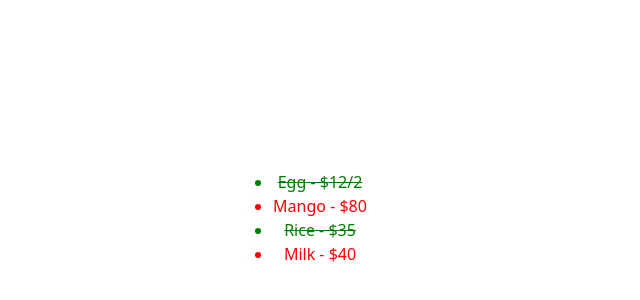
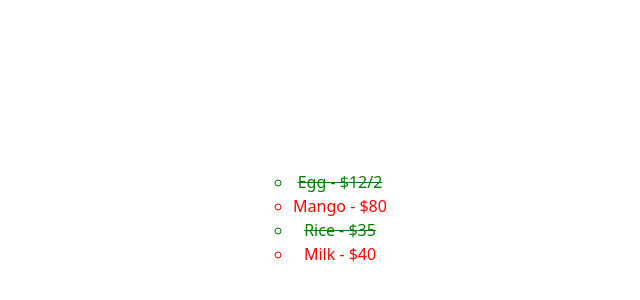
Before and after one commit to Pratik-Kharadhara/react-learning, a React (Vite) app: page / in a window 1280 px wide. Shown: the part 182-482 px from the top of the page, without its empty margins (340-980 px from the left). Built offline with nearby package versions, Linux system fonts and the light colour scheme.

Commit message:
adding a spearte component for Groccery List Item

```diff
--- a/src/App.jsx
+++ b/src/App.jsx
@@ -16,10 +16,10 @@ function App() {
 
   //creating a shopping list items and their status
   const data = [
-    {items:'Egg',price:'12/2',Status:true},
-    {items:'Mango',price:'80',Status:false},
-    {items:'Rice',price:'35',Status:true},
-    {items:'Milk',price:'40',Status:false}
+    {id:1,items:'Egg',price:'12/2',Status:true},
+    {id:2,items:'Mango',price:'80',Status:false},
+    {id:3,items:'Rice',price:'35',Status:true},
+    {id:4,items:'Milk',price:'40',Status:false}
   ]
   return (
     <>
--- a/src/GrocceryList.jsx
+++ b/src/GrocceryList.jsx
@@ -1,16 +1,18 @@
+import GrocceryListItem from "./GroceeryListItem"
+//here we are making the Groccery listing a sperate element in GroceeryListItem
+//so that we can use that component multiple places
 export default function GrocceryList({cart}){
-    console.log(cart[2].items)
     return  (
     <ul>
             {cart.map( (list) =>
-                <li style={{
-                    color:list.Status? "green":"red",
-                    textDecoration: list.Status? "line-through":null,
-                }}>
-                     {list.items} -  ${list.price}
-                </li>
-
-
+                // {console.log(list)} ,
+               // <GrocceryListItem {...list}/>// by using spread  item we can send all the key of list here to the child component
+                <GrocceryListItem
+                    key = {list.id}
+                    items={list.items}
+                    price={list.price}
+                    Status={list.Status}
+                />
 
             )}
 
--- /dev/null
+++ b/src/GroceeryListItem.jsx
@@ -0,0 +1,14 @@
+
+export default function GrocceryListItem({items,price,Status}){
+
+    return (
+        <ul>
+            <li style={{
+                    color:Status? "green":"red",
+                    textDecoration: Status? "line-through":null,
+                }}>
+                     {items} -  ${price}
+                </li>
+        </ul>
+    )
+}
```
